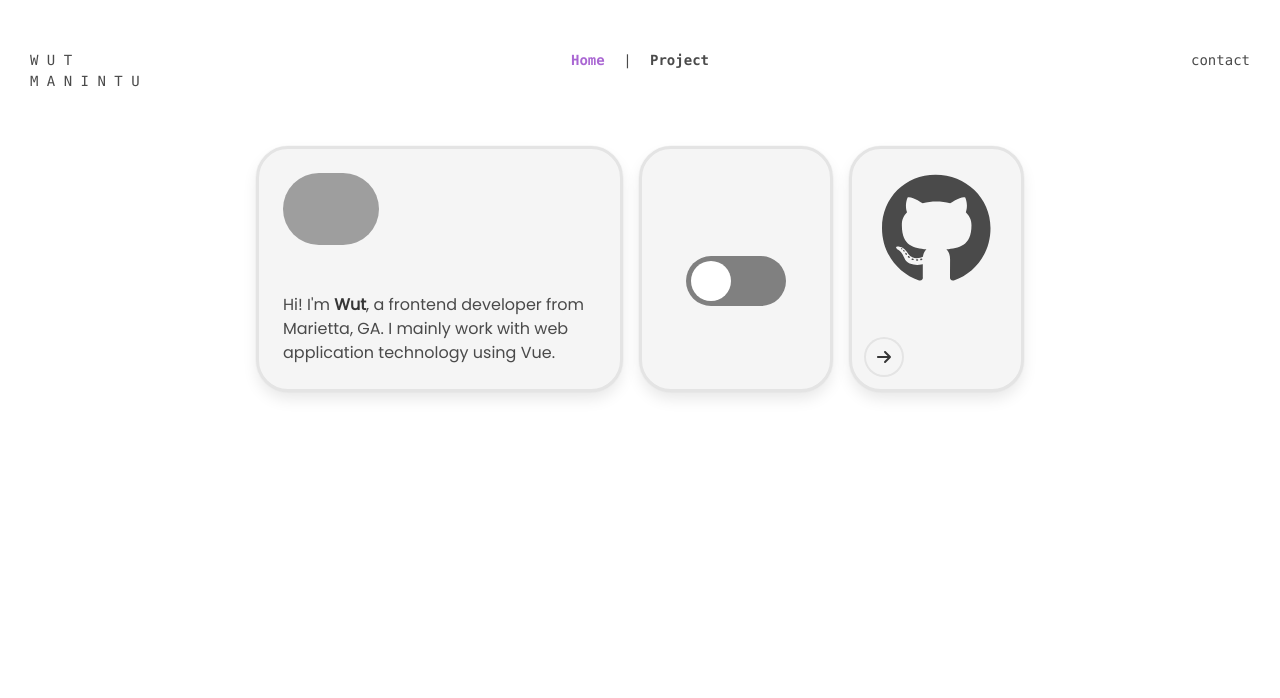
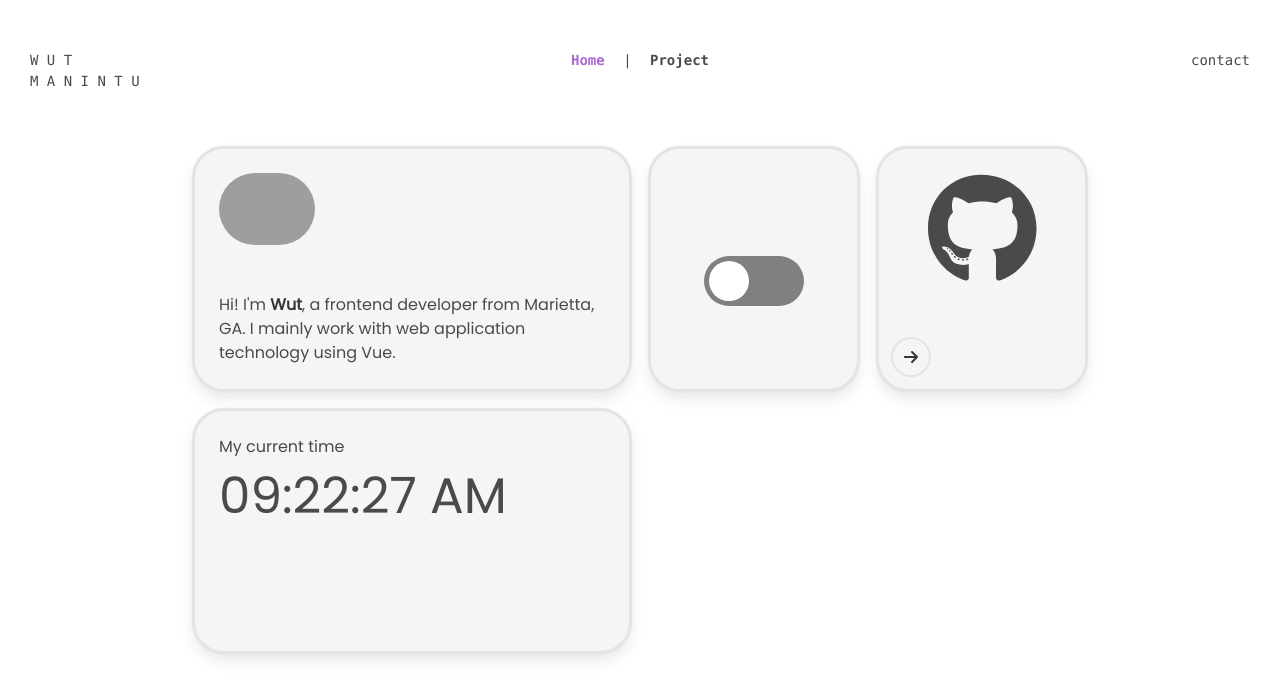
Before and after one commit to wmanintu/portfolio, a Vue app: page / in a window 1280 px wide. Shown: the top 698 px of the page. Built offline with nearby package versions, Linux system fonts and the light colour scheme; grey boxes are pictures that could not be loaded.

Commit message:
add time card

```diff
--- /dev/null
+++ b/src/components/TimeCard.vue
@@ -0,0 +1,45 @@
+<template>
+	<div class="card">
+		<div class="card-content">
+			<p>My current time</p>
+			<p class="clock">{{ currentTime }}</p>
+		</div>
+	</div>
+</template>
+
+<script setup>
+import { ref, onMounted, onBeforeUnmount } from "vue"
+
+const currentTime = ref("")
+
+const updateTime = () => {
+	const date = new Date()
+	// Format the time as per your preference
+	currentTime.value = date.toLocaleTimeString("en-US", {
+		hour: "2-digit",
+		minute: "2-digit",
+		second: "2-digit",
+		timeZone: "America/New_York",
+	})
+}
+
+let timer
+
+onMounted(() => {
+	// Update the time initially
+	updateTime()
+	// Update the time every second (adjust this interval as needed)
+	timer = setInterval(updateTime, 1000)
+})
+
+onBeforeUnmount(() => {
+	// Clear the interval when the component is about to be destroyed
+	clearInterval(timer)
+})
+</script>
+
+<style scoped>
+.clock {
+	font-size: 50px;
+}
+</style>
--- a/src/views/Home.vue
+++ b/src/views/Home.vue
@@ -6,6 +6,7 @@
 			</div>
 			<div><DarkModeCard /></div>
 			<div><GitHubCard /></div>
+			<div class="two-column"><TimeCard /></div>
 		</div>
 	</div>
 </template>
@@ -14,13 +15,14 @@
 import DarkModeCard from "../components/DarkModeCard"
 import ProfileCard from "../components/ProfileCard"
 import GitHubCard from "../components/GitHubCard"
+import TimeCard from "../components/TimeCard.vue"
 </script>
 
 <style scoped>
 .wrapper {
 	display: grid;
 	grid-template-columns: repeat(4, 1fr);
-	grid-template-rows: masonry;
+	grid-template-rows: repeat(4, 1fr);
 	gap: 1rem;
 	width: 50%;
 }
@@ -31,13 +33,14 @@ import GitHubCard from "../components/GitHubCard"
 /* <-- 1024px */
 @media screen and (max-width: 1400px) {
 	.wrapper {
-		width: 60%;
+		width: 70%;
 	}
 }
 
 /* <-- 1023px */
 @media screen and (max-width: 1023px) {
 	.wrapper {
+		grid-template-columns: repeat(3, 1fr);
 		width: 70%;
 	}
 }
```
